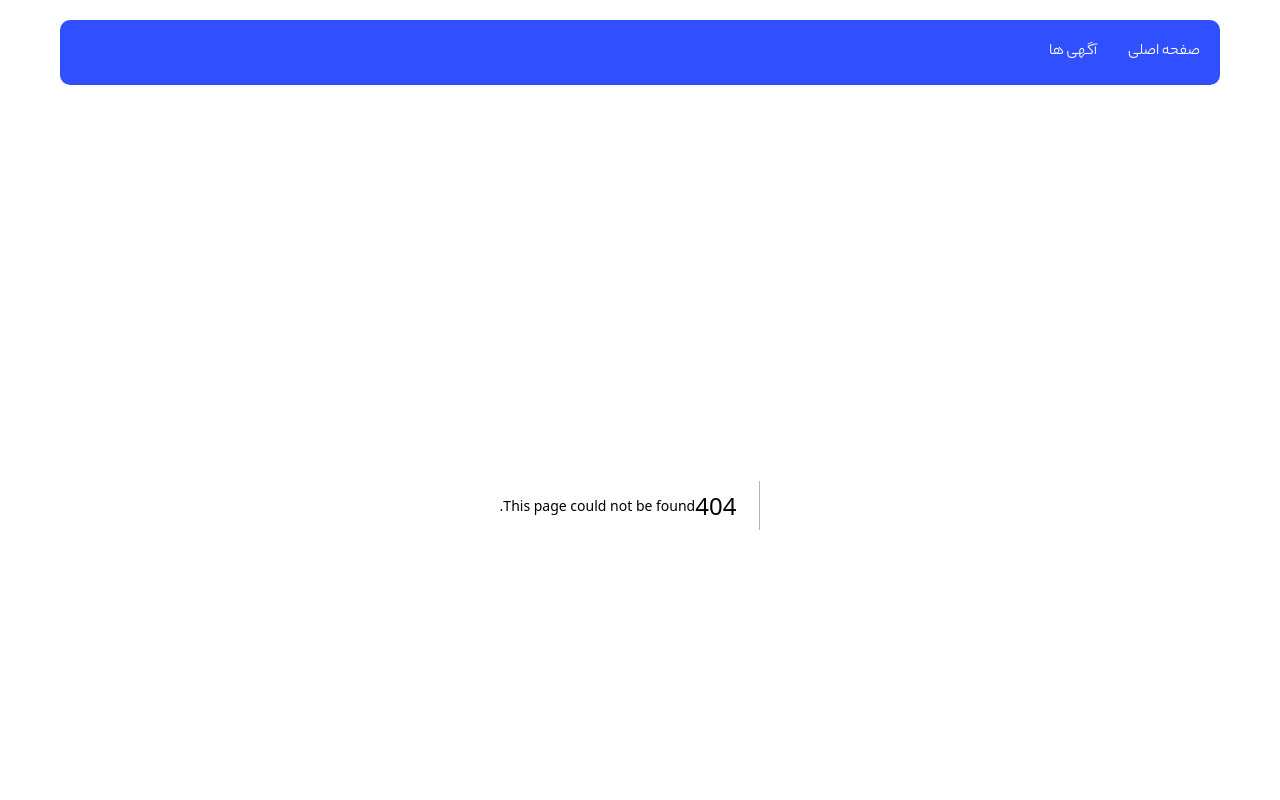
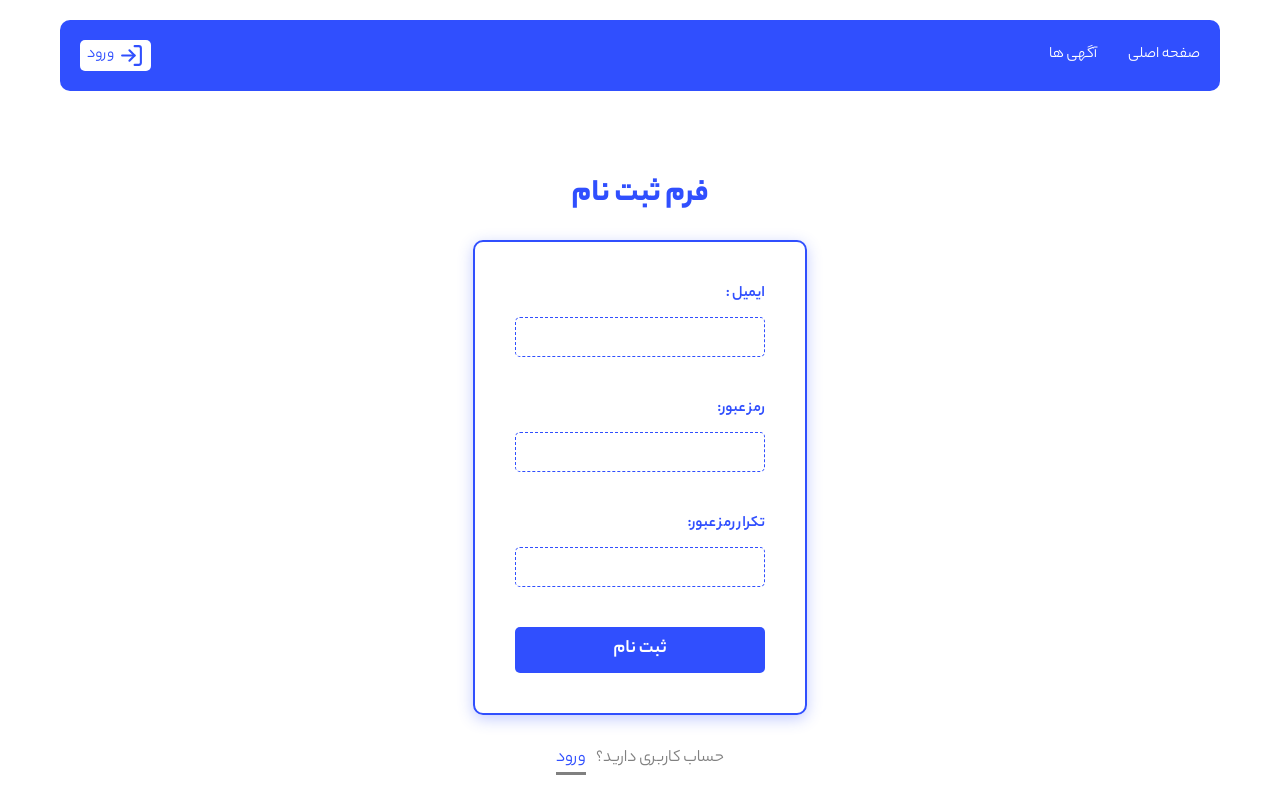
Before and after one commit to WizOnDrug/NextJS-RealState, a Next.js app in the folder realstate/: page /signup in a window 1280 px wide. Before the commit this address had no page. Shown: the top 800 px of the page. Built offline with nearby package versions, Linux system fonts and the light colour scheme; no server answers.

Commit message:
SignUp and Signin page and connect to db

```diff
--- /dev/null
+++ b/realstate/src/app/signup/page.js
@@ -0,0 +1,12 @@
+import SignupPage from "@/template/SignupPage";
+import { getServerSession } from "next-auth";
+import { authOptions } from "@/api/auth/[...nextauth]/route";
+import { redirect } from "next/navigation";
+
+const Signup = async () => {
+  const session = await getServerSession(authOptions);
+  if (session) redirect("/");
+  return <SignupPage />;
+};
+
+export default Signup;
--- a/realstate/src/components/layout/Header.js
+++ b/realstate/src/components/layout/Header.js
@@ -1,12 +1,12 @@
-"use client";
 "use client";
 import Link from "next/link";
 import { FiLogIn } from "react-icons/fi";
 import { FaUserAlt } from "react-icons/fa";
 import styles from "@/layout/Header.module.css";
-
+import { useSession } from "next-auth/react";
 
 const Header = () => {
+  const { data } = useSession();
   return (
     <header className={styles.header}>
       <div>
@@ -19,6 +19,20 @@ const Header = () => {
           </li>
         </ul>
       </div>
+      {data ? (
+        <div className={styles.login}>
+          <Link href="/dashboard">
+            <FaUserAlt />
+          </Link>
+        </div>
+      ) : (
+        <div className={styles.login}>
+          <Link href="/signin">
+            <FiLogIn />
+            <span>ورود</span>
+          </Link>
+        </div>
+      )}
     </header>
   );
 };
--- /dev/null
+++ b/realstate/src/components/template/SignupPage.js
@@ -0,0 +1,87 @@
+"use client";
+import Link from "next/link";
+import { useState } from "react";
+import {useRouter} from 'next/navigation';
+import { Toaster,toast } from "react-hot-toast";
+import {ThreeDots } from 'react-loader-spinner';
+import styles from "@/template/SignupPage.module.css";
+
+const SignupPage = () => {
+  const [email, setEmail] = useState("");
+  const [password, setPassword] = useState("");
+  const [rePassword, setRePassword] = useState("");
+  const [loading, setLoading] = useState(false);
+
+  const router = useRouter();
+
+  const signupHandler = async (e) => {
+    e.preventDefault();
+
+    if (password !== rePassword) {
+      toast.error("رمز عبور وتکرار رمز عبور برابر نیست");
+      return;
+    }
+    setLoading(true);
+
+    const res = await fetch("/api/auth/signup",{
+        method:"POST",
+        body: JSON.stringify({email,password}),
+        headers:{"Content-Type":"application/json"}
+    });
+    const data = await res.json();
+
+    setLoading(false);
+
+    if(res.status === 201){
+      router.push("/signin");
+    }else{
+      toast.error(data.error);
+    }
+  };
+  return (
+    <div className={styles.form}>
+      <h4>فرم ثبت نام</h4>
+      <form>
+        <label>ایمیل :</label>
+        <input
+          type="text"
+          value={email}
+          onChange={(e) => setEmail(e.target.value)}
+        />
+        <label>رمز عبور:</label>
+        <input
+          type="password"
+          value={password}
+          onChange={(e) => setPassword(e.target.value)}
+        />
+        <label>تکرار رمز عبور: </label>
+        <input
+          type="password"
+          value={rePassword}
+          onChange={(e) => setRePassword(e.target.value)}
+        />
+        {
+          loading ? (
+            <ThreeDots
+            height={45}
+            color='#304ffe'
+            ariaLabel="three-dots-loading"
+            wrapperStyle={{margin:"auto"}}
+            visible={true}
+            />
+          ): ( <button type="submit" onClick={signupHandler}>
+          ثبت نام
+        </button>)
+        }
+
+      </form>
+      <p>
+        حساب کاربری دارید؟
+        <Link href="/signin">ورود</Link>
+      </p>
+      <Toaster />
+    </div>
+  );
+};
+
+export default SignupPage;
--- /dev/null
+++ b/realstate/src/components/template/SignupPage.module.css
@@ -0,0 +1,74 @@
+.form {
+    display: flex;
+    flex-direction: column;
+    justify-content: center;
+    align-items: center;
+    height: 90vh;
+  }
+
+  .form h4 {
+    color: #304ffe;
+    font-weight: 600;
+    font-size: 2rem;
+    margin-bottom: 20px;
+  }
+
+  .form form {
+    display: flex;
+    flex-direction: column;
+    max-width: 700px;
+    box-shadow: #304ffe4a 0px 4px 15px;
+    border: 2px solid #304ffe;
+    padding: 40px;
+    border-radius: 10px;
+    margin-bottom: 30px;
+  }
+
+  .form label {
+    color: #304ffe;
+    margin-bottom: 10px;
+    font-weight: 400;
+  }
+
+  .form input {
+    margin-bottom: 40px;
+    width: 250px;
+    border: 1px #304ffe dashed;
+    color: grey;
+    border-radius: 5px;
+    padding: 10px;
+    direction: ltr !important;
+    font-size: 1rem;
+    height: 40px;
+  }
+
+  .form input:focus {
+    border: 1px #304ffe solid;
+    outline: none;
+  }
+
+  .form button {
+    border: none;
+    background-color: #304ffe;
+    color: #fff;
+    font-size: 1.2rem;
+    font-weight: 400;
+    border-radius: 5px;
+    transition: all ease-in 0.1s;
+    cursor: pointer;
+    padding: 8px 0;
+  }
+  .form button:hover {
+    transform: scale(1.05);
+  }
+
+  .form p {
+    color: grey;
+    font-size: 1.1rem;
+  }
+
+  .form a {
+    color: #304ffe;
+    margin-right: 10px;
+    border-bottom: 3px solid grey;
+  }
```
Also changed, not shown: realstate/src/app/signin/page.js (added, +12 -0 lines), realstate/src/components/template/SigninPage.js (added, +75 -0 lines), realstate/src/components/template/SigninPage.module.css (added).
